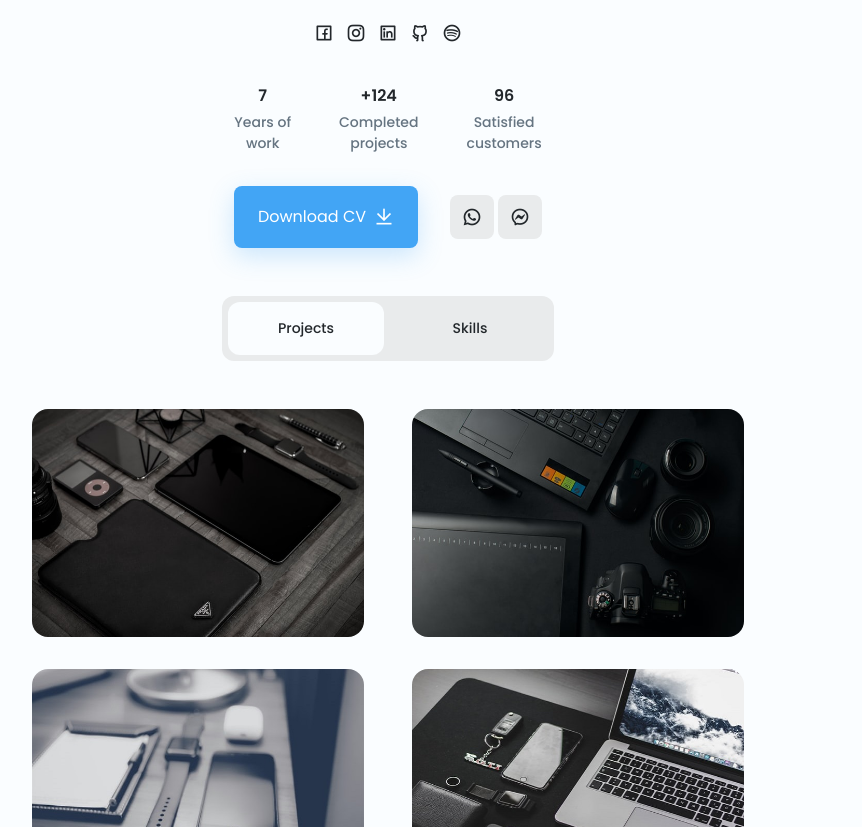
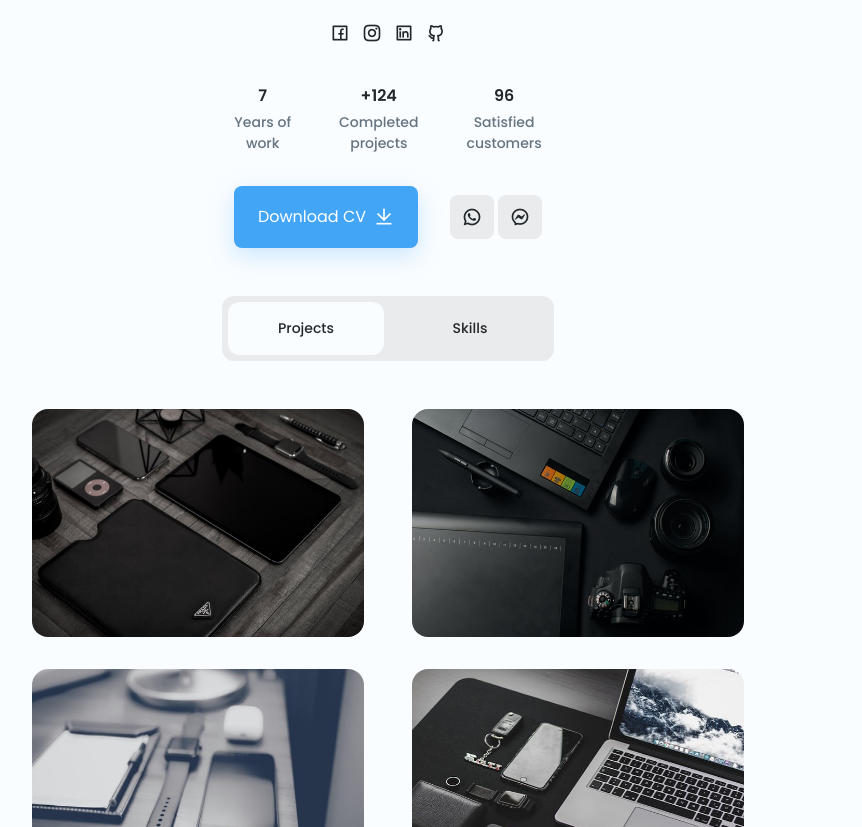
Before and after one commit to aveeshake25/abhishek-web, a plain HTML site: page index.html in a window 1280 px wide. Shown: the part 273-1100 px from the top of the page, without its empty margins (252-1114 px from the left). Drawn offline with nearby package versions, Linux system fonts and the light colour scheme.

Commit message:
small addition and changes

```diff
--- a/index.html
+++ b/index.html
@@ -55,10 +55,6 @@
                         </a>
                         <a href="https://github.com/aveeshake25/" target="_blank" class="profile__social-link">
                             <i class="ri-github-line"></i>
-                        </a>
-                        <a href="https://open.spotify.com/user/316euwh3ryhwmybjcpxwuzx7wdsi?si=b1e07b6edce1496d"
-                            target="_blank" class="profile__social-link">
-                            <i class="ri-spotify-line"></i>
                         </a>
                 </ul>
             </div>
```
Also changed, not shown: assets/img/profile.jpg.
